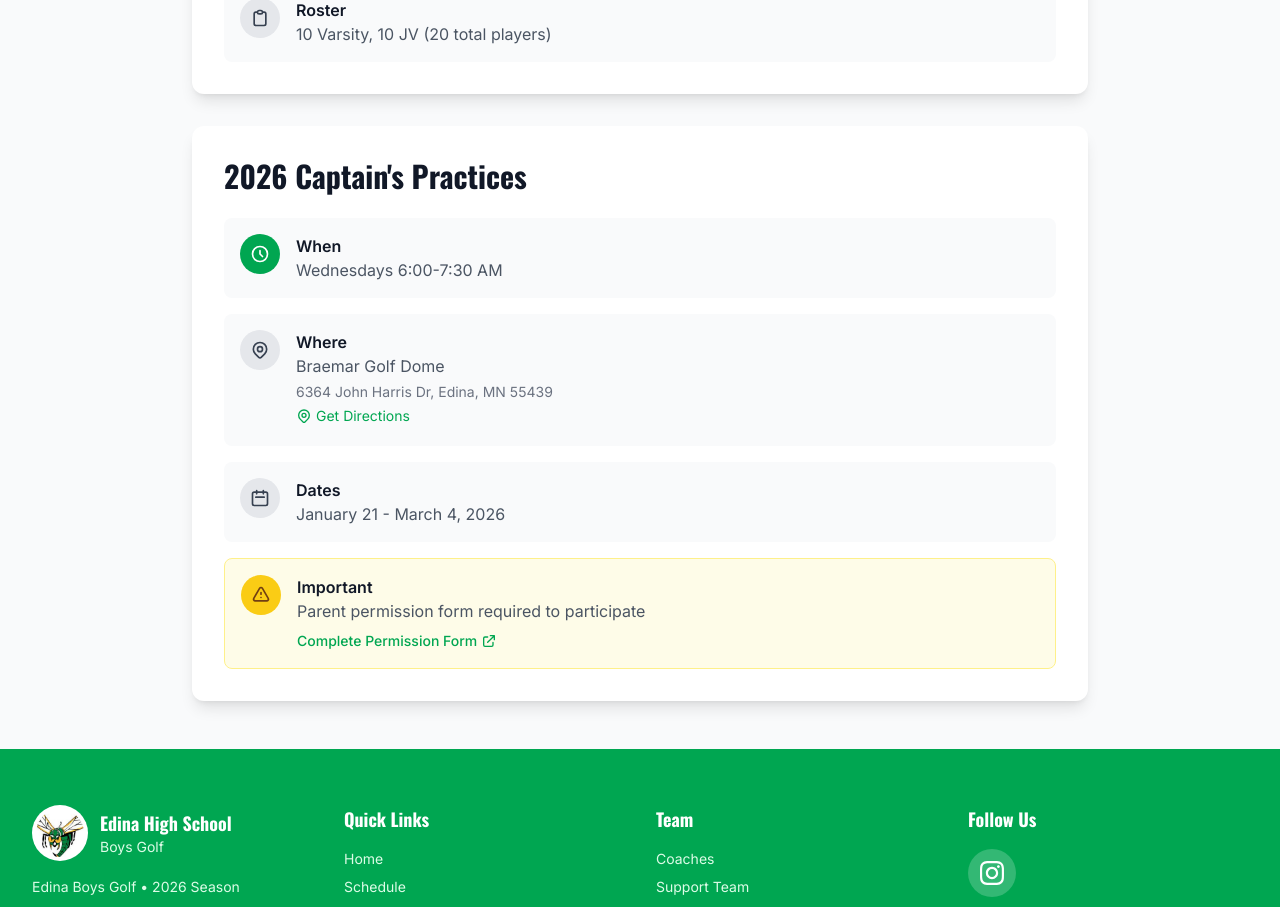
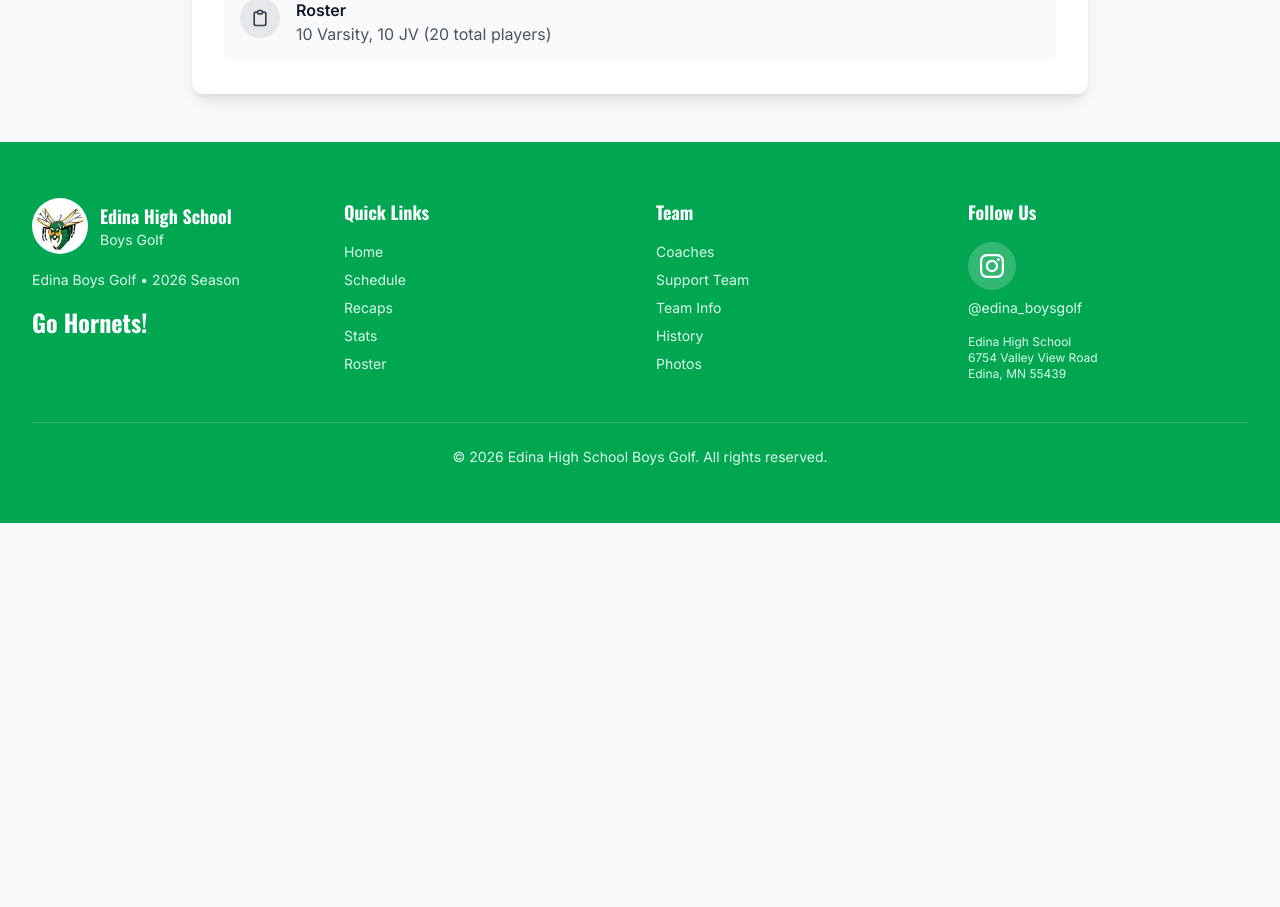
Before and after one commit to rlarson12/edina-golf-website, a React (Vite) app: page /team-info in a window 1280 px wide. Shown: the part 1139-2046 px from the top of the page. After the commit the page ends 1662 px from the top, so only its background shows below. Built offline with nearby package versions, Linux system fonts and the light colour scheme.

Commit message:
Remove Captain's Practices section (event has passed)

```diff
--- a/src/pages/TeamInfo.jsx
+++ b/src/pages/TeamInfo.jsx
@@ -141,97 +141,7 @@
           </div>
         </section>
 
-        {/* Captain's Practices */}
-        <section className="card p-6 md:p-8">
-          <h1 className="text-2xl md:text-3xl font-bold text-gray-900 mb-6" style={{ fontFamily: "'Oswald', sans-serif" }}>2026 Captain's Practices</h1>
 
-          <div className="space-y-4">
-            {/* When */}
-            <div className="flex flex-col sm:flex-row sm:items-start gap-2 sm:gap-4 p-4 bg-gray-50 rounded-lg">
-              <div className="flex-shrink-0">
-                <span className="inline-flex items-center justify-center w-10 h-10 bg-edina-green text-white rounded-full">
-                  <svg className="w-5 h-5" fill="none" stroke="currentColor" viewBox="0 0 24 24">
-                    <path strokeLinecap="round" strokeLinejoin="round" strokeWidth={2} d="M12 8v4l3 3m6-3a9 9 0 11-18 0 9 9 0 0118 0z" />
-                  </svg>
-                </span>
-              </div>
-              <div>
-                <h3 className="font-semibold text-gray-900">When</h3>
-                <p className="text-gray-600">Wednesdays 6:00-7:30 AM</p>
-              </div>
-            </div>
-
-            {/* Where */}
-            <div className="flex flex-col sm:flex-row sm:items-start gap-2 sm:gap-4 p-4 bg-gray-50 rounded-lg">
-              <div className="flex-shrink-0">
-                <span className="inline-flex items-center justify-center w-10 h-10 bg-gray-200 text-gray-700 rounded-full">
-                  <svg className="w-5 h-5" fill="none" stroke="currentColor" viewBox="0 0 24 24">
-                    <path strokeLinecap="round" strokeLinejoin="round" strokeWidth={2} d="M17.657 16.657L13.414 20.9a1.998 1.998 0 01-2.827 0l-4.244-4.243a8 8 0 1111.314 0z" />
-                    <path strokeLinecap="round" strokeLinejoin="round" strokeWidth={2} d="M15 11a3 3 0 11-6 0 3 3 0 016 0z" />
-                  </svg>
-                </span>
-              </div>
-              <div>
-                <h3 className="font-semibold text-gray-900">Where</h3>
-                <p className="text-gray-600">Braemar Golf Dome</p>
-                <p className="text-sm text-gray-500 mt-1">6364 John Harris Dr, Edina, MN 55439</p>
-                <a
-                  href="https://maps.google.com/?q=Braemar+Golf+Dome+6364+John+Harris+Dr+Edina+MN"
-                  target="_blank"
-                  rel="noopener noreferrer"
-                  className="inline-flex items-center gap-1 text-sm text-edina-green hover:underline mt-1"
-                >
-                  <svg className="w-4 h-4" fill="none" stroke="currentColor" viewBox="0 0 24 24">
-                    <path strokeLinecap="round" strokeLinejoin="round" strokeWidth={2} d="M17.657 16.657L13.414 20.9a1.998 1.998 0 01-2.827 0l-4.244-4.243a8 8 0 1111.314 0z" />
-                    <path strokeLinecap="round" strokeLinejoin="round" strokeWidth={2} d="M15 11a3 3 0 11-6 0 3 3 0 016 0z" />
-                  </svg>
-                  Get Directions
-                </a>
-              </div>
-            </div>
-
-            {/* Dates */}
-            <div className="flex flex-col sm:flex-row sm:items-start gap-2 sm:gap-4 p-4 bg-gray-50 rounded-lg">
-              <div className="flex-shrink-0">
-                <span className="inline-flex items-center justify-center w-10 h-10 bg-gray-200 text-gray-700 rounded-full">
-                  <svg className="w-5 h-5" fill="none" stroke="currentColor" viewBox="0 0 24 24">
-                    <path strokeLinecap="round" strokeLinejoin="round" strokeWidth={2} d="M8 7V3m8 4V3m-9 8h10M5 21h14a2 2 0 002-2V7a2 2 0 00-2-2H5a2 2 0 00-2 2v12a2 2 0 002 2z" />
-                  </svg>
-                </span>
-              </div>
-              <div>
-                <h3 className="font-semibold text-gray-900">Dates</h3>
-                <p className="text-gray-600">January 21 - March 4, 2026</p>
-              </div>
-            </div>
-
-            {/* Permission */}
-            <div className="flex flex-col sm:flex-row sm:items-start gap-2 sm:gap-4 p-4 bg-yellow-50 border border-yellow-200 rounded-lg">
-              <div className="flex-shrink-0">
-                <span className="inline-flex items-center justify-center w-10 h-10 bg-yellow-400 text-yellow-900 rounded-full">
-                  <svg className="w-5 h-5" fill="none" stroke="currentColor" viewBox="0 0 24 24">
-                    <path strokeLinecap="round" strokeLinejoin="round" strokeWidth={2} d="M12 9v2m0 4h.01m-6.938 4h13.856c1.54 0 2.502-1.667 1.732-3L13.732 4c-.77-1.333-2.694-1.333-3.464 0L3.34 16c-.77 1.333.192 3 1.732 3z" />
-                  </svg>
-                </span>
-              </div>
-              <div>
-                <h3 className="font-semibold text-gray-900">Important</h3>
-                <p className="text-gray-600">Parent permission form required to participate</p>
-                <a
-                  href="https://docs.google.com/forms/d/e/1FAIpQLScXEo-m8TaeXXZm4Ig62awoacadJsihZTtbDNiQTW4DnoQpxw/viewform"
-                  target="_blank"
-                  rel="noopener noreferrer"
-                  className="inline-flex items-center gap-1 text-sm font-medium text-edina-green hover:underline mt-2"
-                >
-                  Complete Permission Form
-                  <svg className="w-4 h-4" fill="none" stroke="currentColor" viewBox="0 0 24 24">
-                    <path strokeLinecap="round" strokeLinejoin="round" strokeWidth={2} d="M10 6H6a2 2 0 00-2 2v10a2 2 0 002 2h10a2 2 0 002-2v-4M14 4h6m0 0v6m0-6L10 14" />
-                  </svg>
-                </a>
-              </div>
-            </div>
-          </div>
-        </section>
         </div>
       </div>
     </div>
```
